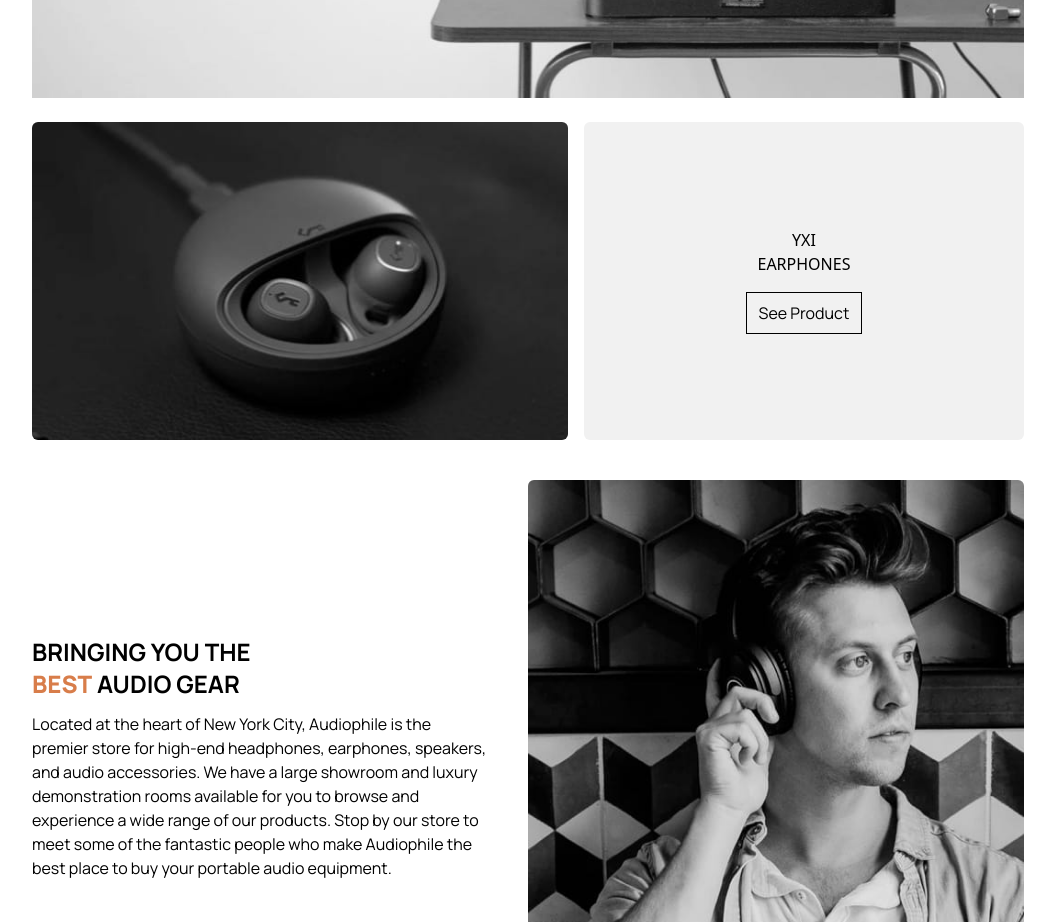
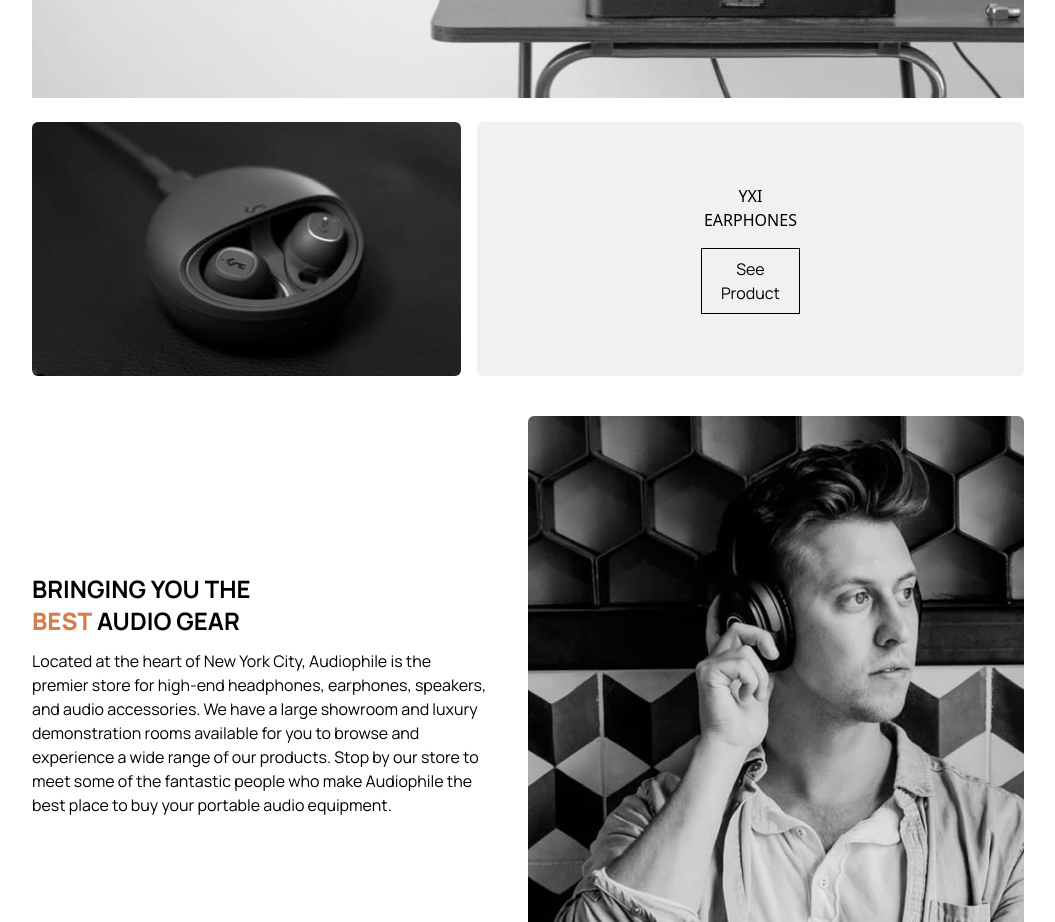
Before and after one commit to MundiaNderi/audiophile, a React (Vite) app in the folder audiophile-ecommerce/: page / in a window 1280 px wide. Shown: the part 1220-2142 px from the top of the page, without its empty margins (112-1167 px from the left). Built offline with nearby package versions, Linux system fonts and the light colour scheme.

Commit message:
Fixing hero section

```diff
--- a/audiophile-ecommerce/src/Components/HeroSection/HeroSection.jsx
+++ b/audiophile-ecommerce/src/Components/HeroSection/HeroSection.jsx
@@ -31,14 +31,14 @@ const HeroSection = () => {
         </div>
 
         {/*YXI Earphones */}
-        <div className=' flex flex-col md:flex-row gap-4 justify-between ' >
+        <div className=' flex flex-col md:flex-row gap-4  ' >
           <div className='rounded-md' >
             <img src={Earphones} className='rounded-md' />
           </div>
 
-          <div className='bg-lightGray rounded-md flex flex-col md:justify-center items-start md:items-center md:px-40 mt-4 py-12 md:py-0 md:mt-0'>
+          <div className='bg-lightGray rounded-md flex flex-col md:justify-center items-start md:items-center md:px-56 mt-4 py-12 md:py-0 md:mt-0'>
             <h2 className='text-center pl-4 md:pl-0  pb-4'>YXI EARPHONES</h2>
-            <button className='text-black ml-4 md:ml-0 hover:bg-black hover:text-white font-manrope bg-gray border border-black p-2 px-3' > See Product</button>
+            <button className='text-black ml-4 md:ml-0 hover:bg-black hover:text-white font-manrope bg-gray border border-black p-2 px-4' > See Product</button>
           </div>
         </div>
     </div>
```
